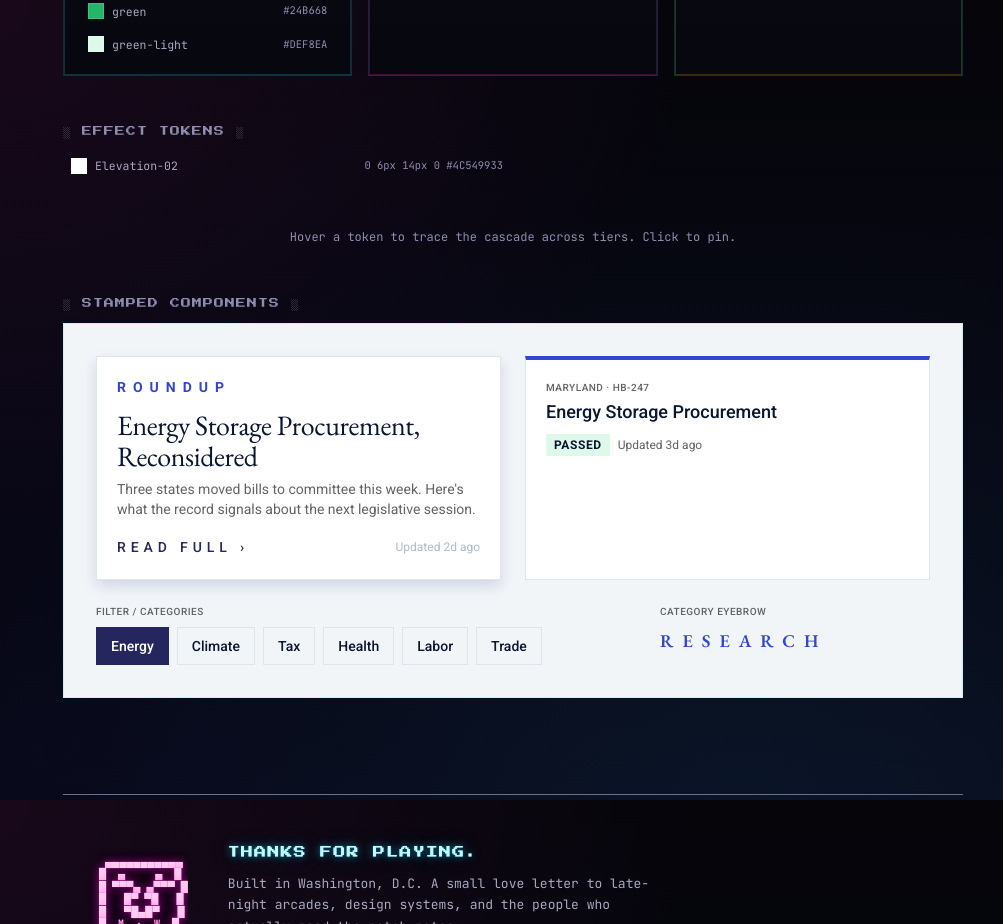
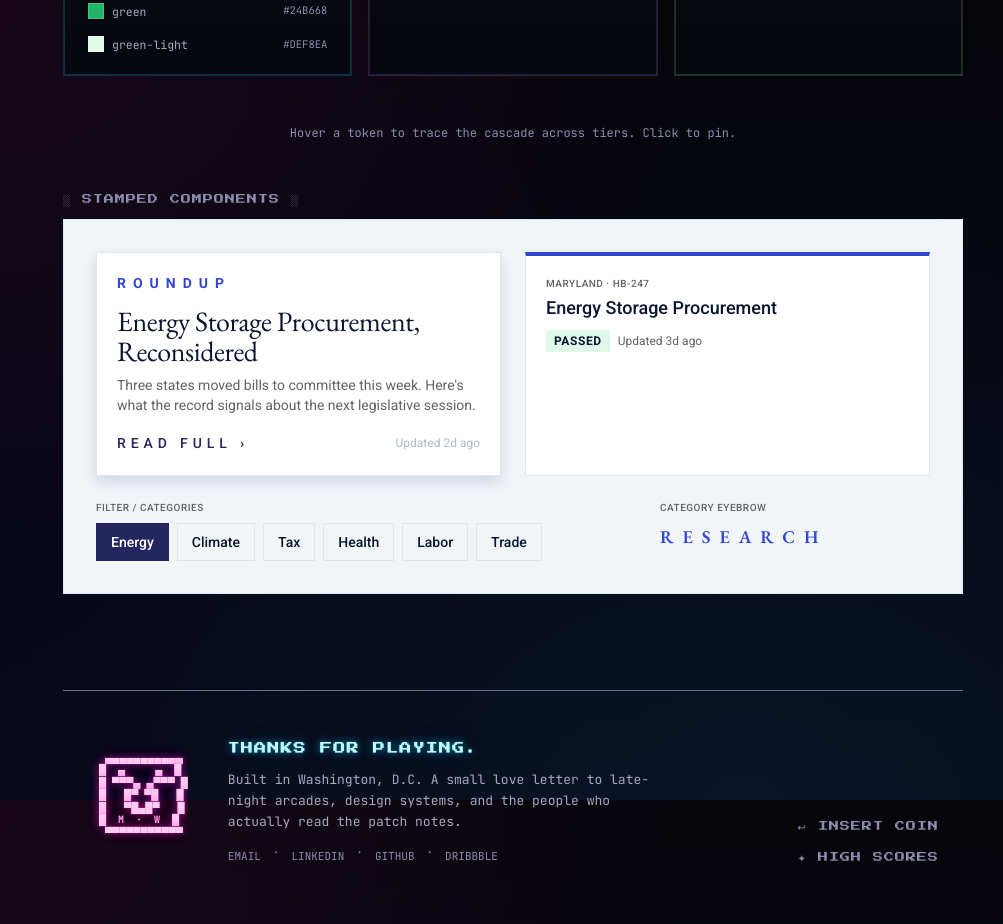
Before and after one commit to Mthomaswicher/my-ux-portfolio, a Next.js app: page /lab in a window 1280 px wide. Shown: the part 2400-3324 px from the top of the page, without its empty margins (277-1280 px from the left). Built offline with nearby package versions, Linux system fonts and the light colour scheme.

Commit message:
Remove Effect tokens from RT Library showcase

```diff
--- a/components/RtLibraryShowcase.tsx
+++ b/components/RtLibraryShowcase.tsx
@@ -34,14 +34,6 @@ const COLOR_PRIMITIVES = [
 ] as const;
 
 type PrimitiveName = (typeof COLOR_PRIMITIVES)[number]["name"];
-
-/* Effect primitives. */
-const EFFECT_PRIMITIVES = [
-  {
-    name: "Effect/DropShadow/Elevation-02",
-    value: "0 6px 14px 0 #4C549933",
-  },
-] as const;
 
 /* ─── TIER 2: SEMANTIC ─────────────────────────────────────────────────── */
 
@@ -195,28 +187,6 @@ export default function RtLibraryShowcase() {
             </p>
           </Tier>
         </div>
-      </div>
-
-      {/* ─── Effect tier ─── */}
-      <div>
-        <div className="font-pixel text-[10px] tracking-widest text-ink-mute mb-3">
-          ░ EFFECT TOKENS ░
-        </div>
-        <ul className="list-none p-0 m-0 space-y-1 max-w-md">
-          {EFFECT_PRIMITIVES.map((e) => (
-            <TokenRow
-              key={e.name}
-              name={e.name}
-              value={e.value}
-              lit={false}
-              isFocus={false}
-              swatch="#FFFFFF"
-              onHover={() => {}}
-              onLeave={() => {}}
-              onPin={() => {}}
-            />
-          ))}
-        </ul>
       </div>
 
       <p className="font-mono text-[12px] text-ink-mute leading-relaxed text-center">
```
